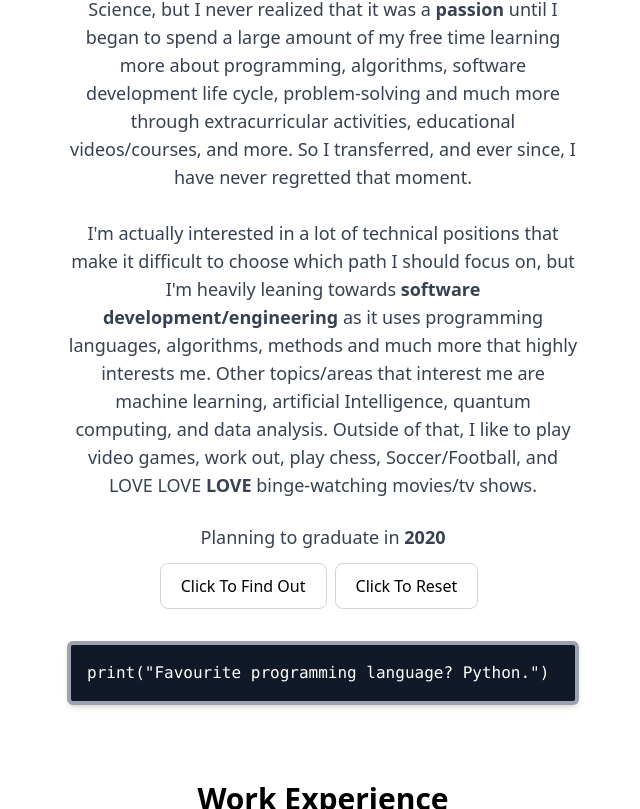
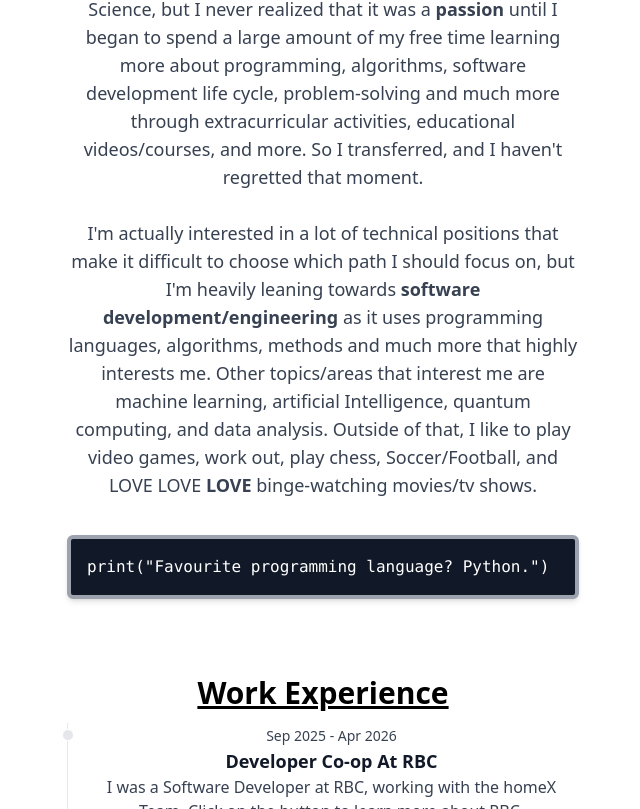
Before and after one commit to AhmedAbdulwasi/portfolio, a React (Vite) app: page / in a window 1280 px wide. Shown: the part 1281-2090 px from the top of the page, without its empty margins (317-957 px from the left). Built offline with nearby package versions, Linux system fonts and the light colour scheme.

Commit message:
Remove count state and related buttons from About
Removed interactive count functionality and updated text.

```diff
--- a/src/pages/About.jsx
+++ b/src/pages/About.jsx
@@ -2,15 +2,6 @@ import React, {useState} from "react";
 import "../index.css";
 
 function About() {
-  const [count,setCount] = useState(2020);
-  const handleClick = () => {
-    if (count < 2028) {
-      setCount(count+1);
-    }
-  }
-  const handleReset = () => {
-    setCount(2020);
-  }
 
   return (
     <div
@@ -32,12 +23,12 @@ function About() {
             Faculty of Science at Toronto Metropolitan University
           </a>{" "}
           (formerly Ryerson University). I first majored in Business Technology
-          Management from 2022-23 as a first-year and during that time, I was
+          Management from 2022-23 as a first-year, and during that time, I was
           heavily involved in extracurricular activities such as technical
           bootcamps, programs such as DataWorks, leading other first-year
-          students and more. This level of dedication outside of my classes
+          students, and more. This level of dedication outside of my classes
           earned me the Top 10% Most Engaged Student and other awards and
-          scholarships. It also incredibly helped my social skills such as
+          scholarships. It also helped my social skills such as
           teamwork, communication skills, interpersonal skills and much more
           <br />
           <br />
@@ -48,7 +39,7 @@ function About() {
           amount of my free time learning more about programming, algorithms,
           software development life cycle, problem-solving and much more through
           extracurricular activities, educational videos/courses, and more. So I
-          transferred, and ever since, I have never regretted that moment.
+          transferred, and I haven't regretted that moment.
           <br />
           <br />
           I'm actually interested in a lot of technical positions that make it
@@ -60,9 +51,6 @@ function About() {
           analysis. Outside of that, I like to play video games, work
           out, play chess, Soccer/Football, and LOVE LOVE <strong>LOVE</strong> binge-watching movies/tv shows.
         </p>
-        <p className="text-base text-gray-700 md:text-lg font-regular py-2 md:py-3">Planning to graduate in <strong>{count}</strong></p>
-        <button onClick={handleClick} className="text-black  bg-white border border-gray-300 focus:outline-none hover:bg-gray-100 font-medium rounded-lg px-5 py-2.5 me-2 mb-2">Click To Find Out</button>
-        <button onClick={handleReset} className="text-black  bg-white border border-gray-300 focus:outline-none hover:bg-gray-100 font-medium rounded-lg px-5 py-2.5 me-2 mb-2">Click To Reset</button>
         <div className="bg-gray-900 text-white p-4 rounded mt-6 max-w-2xl mx-auto overflow-auto border-gray-400 rounded-md border-4 shadow-md">
             <pre className="text-left whitespace-pre-wrap">
               <code>{`print("Favourite programming language? Python.")`}</code>
```
